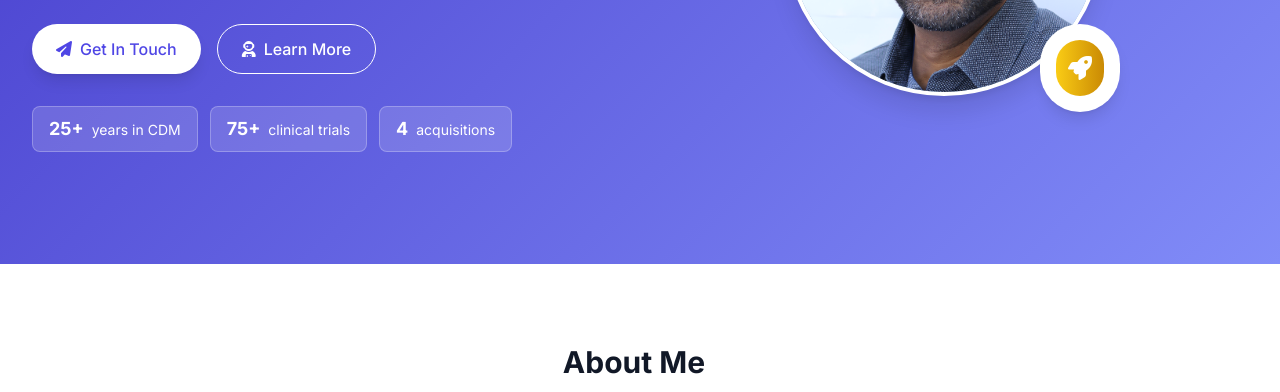
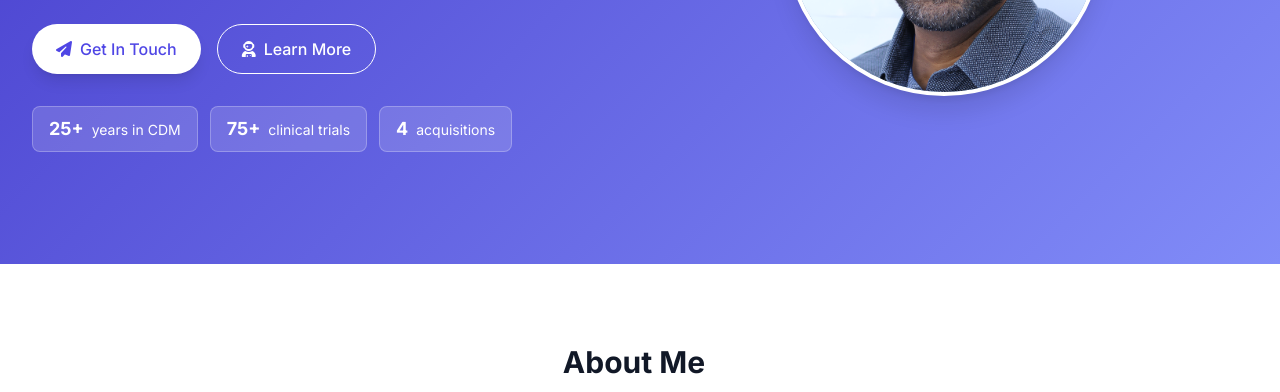
Before and after one commit to ajmbh97/bhasale.github.io, a plain HTML site: page index.html in a window 1280 px wide. Shown: the part 408-800 px from the top of the page. Drawn offline with nearby package versions, Linux system fonts and the light colour scheme.

Commit message:
Update index.html

```diff
--- a/index.html
+++ b/index.html
@@ -150,11 +150,6 @@
                             <div class="w-full h-full bg-gray-300 flex items-center justify-right">
                                 <img src="img\team\Ajay.png" alt="Profile Image" class="w-full h-full object-cover">
                                 <i class="fas fa-user text-6xl text-white"></i>
-                            </div>
-                        </div>
-                        <div class="absolute -bottom-4 -right-4 bg-white rounded-full p-4 shadow-lg">
-                            <div class="bg-gradient-to-r from-yellow-400 to-yellow-600 text-white rounded-full p-3">
-                                <i class="fas fa-rocket text-2xl"></i>
                             </div>
                         </div>
                     </div>
```
